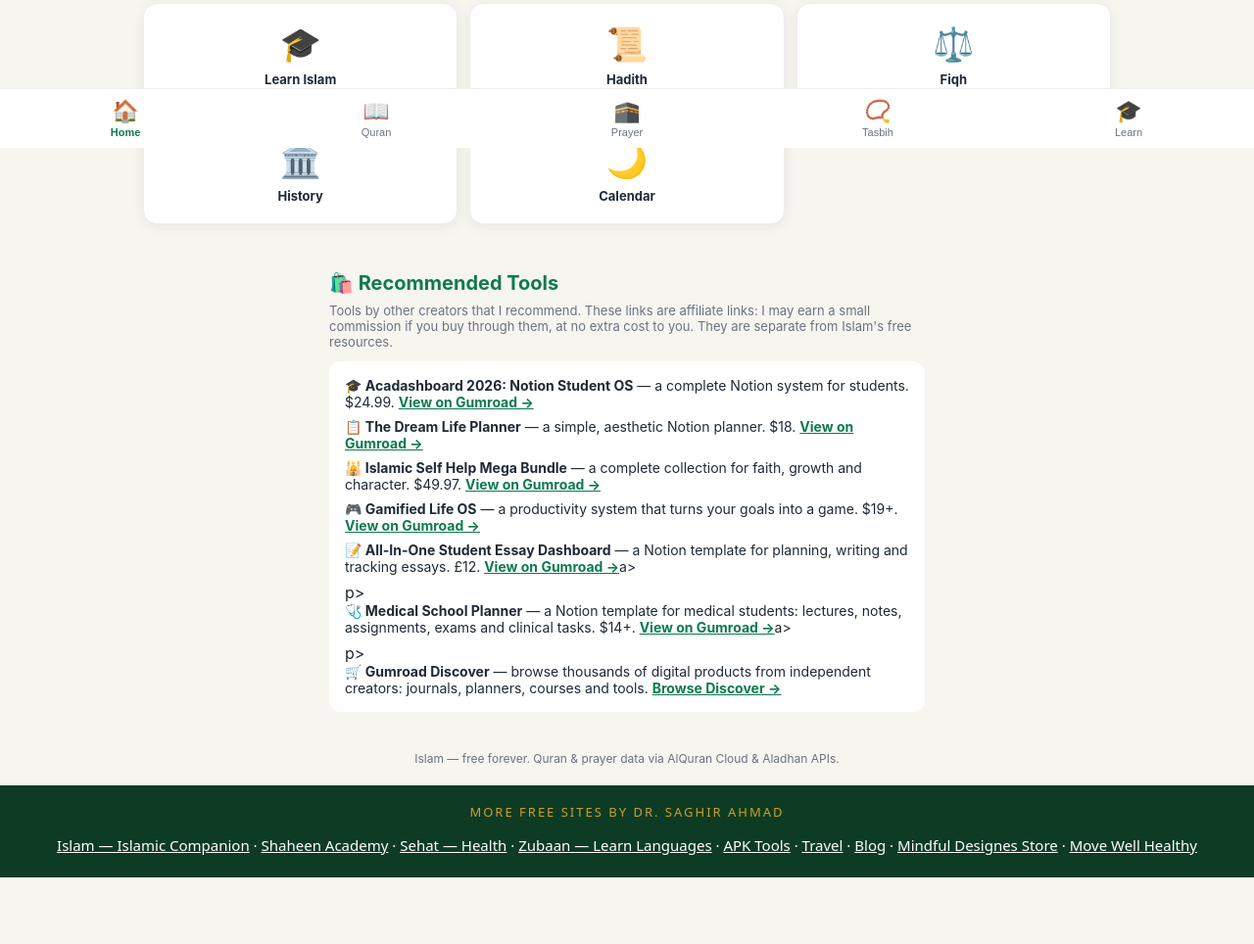
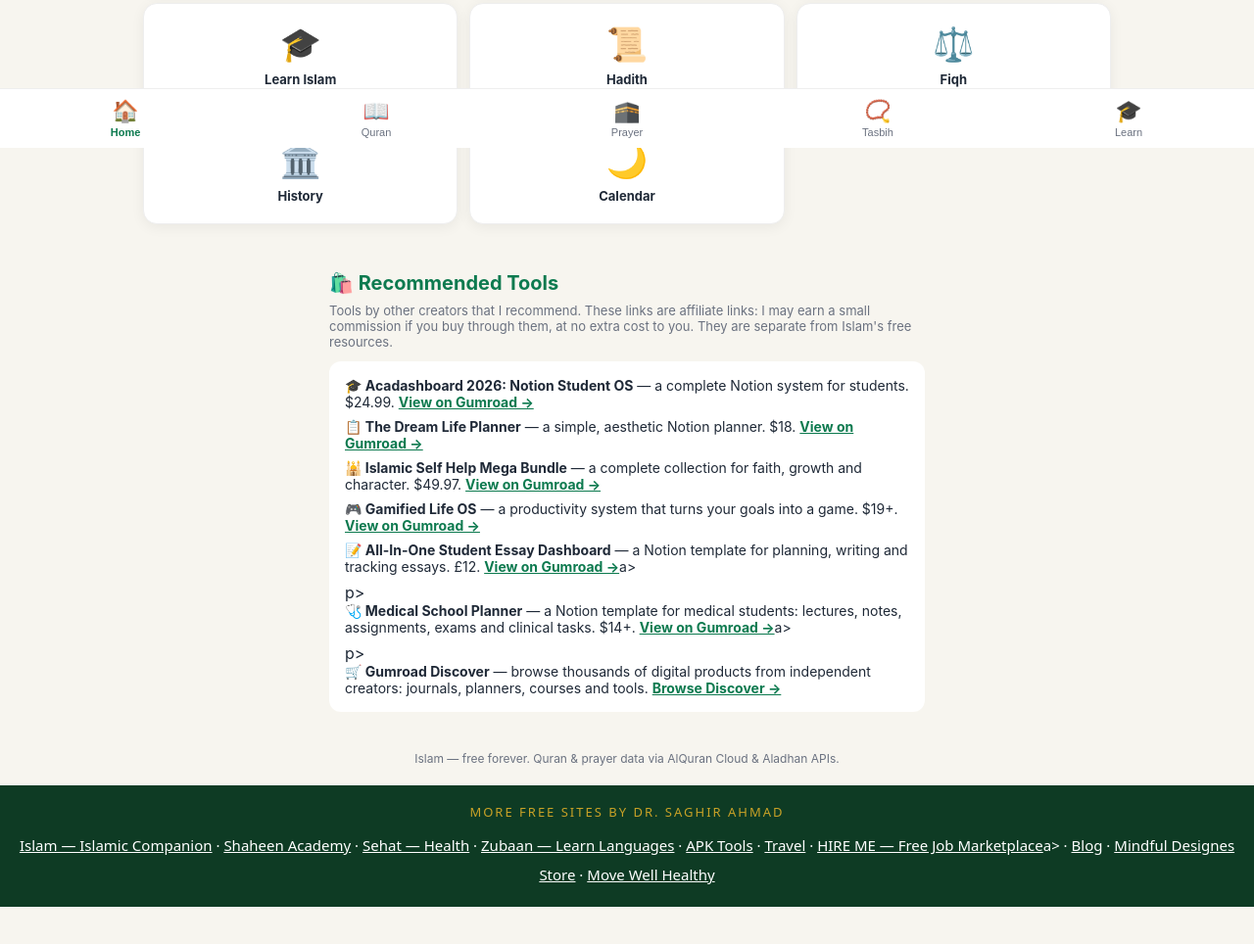
Before and after one commit to DrSAhmad/islam, a plain HTML site: page index.html in a window 1280 px wide. Shown: the part 649-1613 px from the top of the page at 98% size. Drawn offline with Linux system fonts and the light colour scheme; a web font is replaced by a local one.

Commit message:
Add HIRE ME link to More free sites block

```diff
--- a/index.html
+++ b/index.html
@@ -717,6 +717,7 @@ async function loadCalendar(){
 <a style="color:#fff" href="https://drsahmad.github.io/zubaan/">Zubaan — Learn Languages</a> ·
 <a style="color:#fff" href="https://drsahmad.github.io/apk-tools/">APK Tools</a> ·
 <a style="color:#fff" href="https://drsahmad.github.io/travel.html">Travel</a> ·
+ <a style="color:#fff" href="https://drsahmad.github.io/hireme.html">HIRE ME — Free Job Marketplace</a>a> ·
 <a style="color:#fff" href="https://text-to-image-free.blogspot.com/">Blog</a> ·
 <a style="color:#fff" href="https://mindfuldesignes.gumroad.com/">Mindful Designes Store</a> · <a style="color:#fff" href="https://movewellhealthy.liveblog365.com/">Move Well Healthy</a>
 </p></nav>
```
